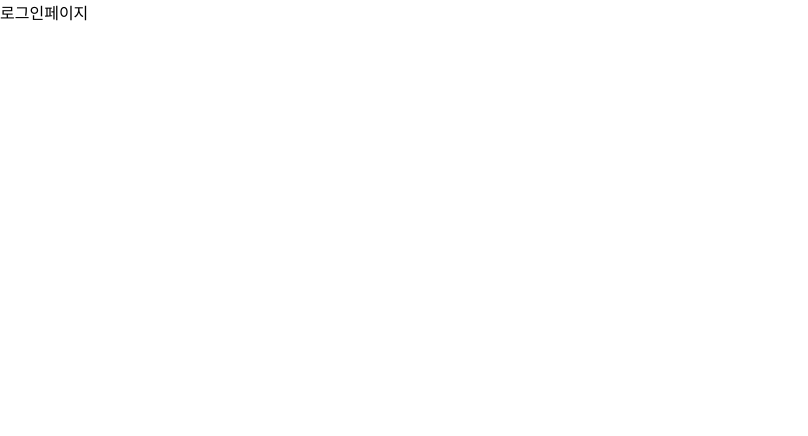
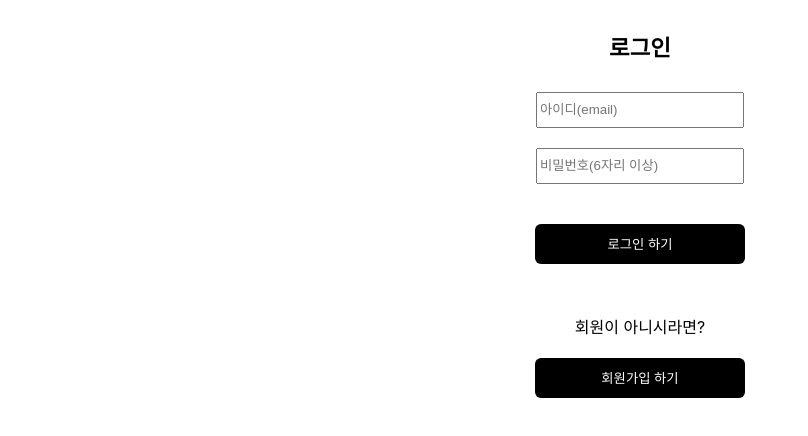
Before and after one commit to qoqomi/front-project, a React (Create React App) app: page /login in a window 1280 px wide. Shown: the top 436 px of the page, without its empty margins (0-808 px from the left). Built offline with nearby package versions, Linux system fonts and the light colour scheme; the HTML template or start-up script is replaced by a standard one.

Commit message:
회원가입, 로그인 컴포넌트 style 적용

```diff
--- a/src/pages/Login.js
+++ b/src/pages/Login.js
@@ -1,11 +1,52 @@
 import React from "react";
+import styled from "styled-components";
 
 const Login = () => {
   return (
-    <>
-      <div>로그인페이지</div>
-    </>
+    <Wrap>
+      <H4>로그인</H4>
+      <Input type="text" placeholder="아이디(email)" />
+      <Input type="password" placeholder="비밀번호(6자리 이상)" />
+      <Button>로그인 하기</Button>
+      <P>회원이 아니시라면?</P>
+      <Button>회원가입 하기</Button>
+    </Wrap>
   );
 };
 
+const Wrap = styled.div`
+width:100%;
+max-width:500px;
+margin:0 auto;
+text-align:center;
+`
+
+const H4 = styled.h4`
+font-size:1.4em;
+`
+
+const Input = styled.input`
+display:block;
+width:100%;
+max-width:200px;
+height:30px;
+margin:20px auto;
+`
+
+const Button = styled.button`
+width:100%;
+max-width:210px;
+height:40px;
+margin:20px auto 0;
+border:none;
+border-radius:6px;
+background-color:#000;
+color:#fff;
+cursor:pointer;
+`
+
+const P = styled.p`
+margin:50px auto 0;
+`
+
 export default Login;
--- a/src/pages/Sign.js
+++ b/src/pages/Sign.js
@@ -1,11 +1,48 @@
 import React from "react";
+import styled from "styled-components";
 
 const Sign = () => {
   return (
-    <>
-      <div>회원가입 페이지</div>
-    </>
+    <Wrap>
+      <H4>회원가입</H4>
+      <Input type="text" placeholder="아이디(email)" />
+      <Input type="password" placeholder="비밀번호(6자리 이상)"/>
+      <Input type="password" placeholder="비밀번호 확인"/>
+      {/* <Input type="text" placeholder="닉네임" /> */}
+      <Button>회원가입 하기</Button>
+    </Wrap>
   );
 };
 
+const Wrap = styled.div`
+width:100%;
+max-width:500px;
+margin:0 auto;
+text-align:center;
+`
+
+const H4 = styled.h4`
+font-size:1.4em;
+`
+
+const Input = styled.input`
+display:block;
+width:100%;
+max-width:200px;
+height:30px;
+margin:20px auto;
+`
+
+const Button = styled.button`
+width:100%;
+max-width:210px;
+height:40px;
+margin:20px auto 0;
+border:none;
+border-radius:6px;
+background-color:#000;
+color:#fff;
+cursor:pointer;
+`
+
 export default Sign;
```
